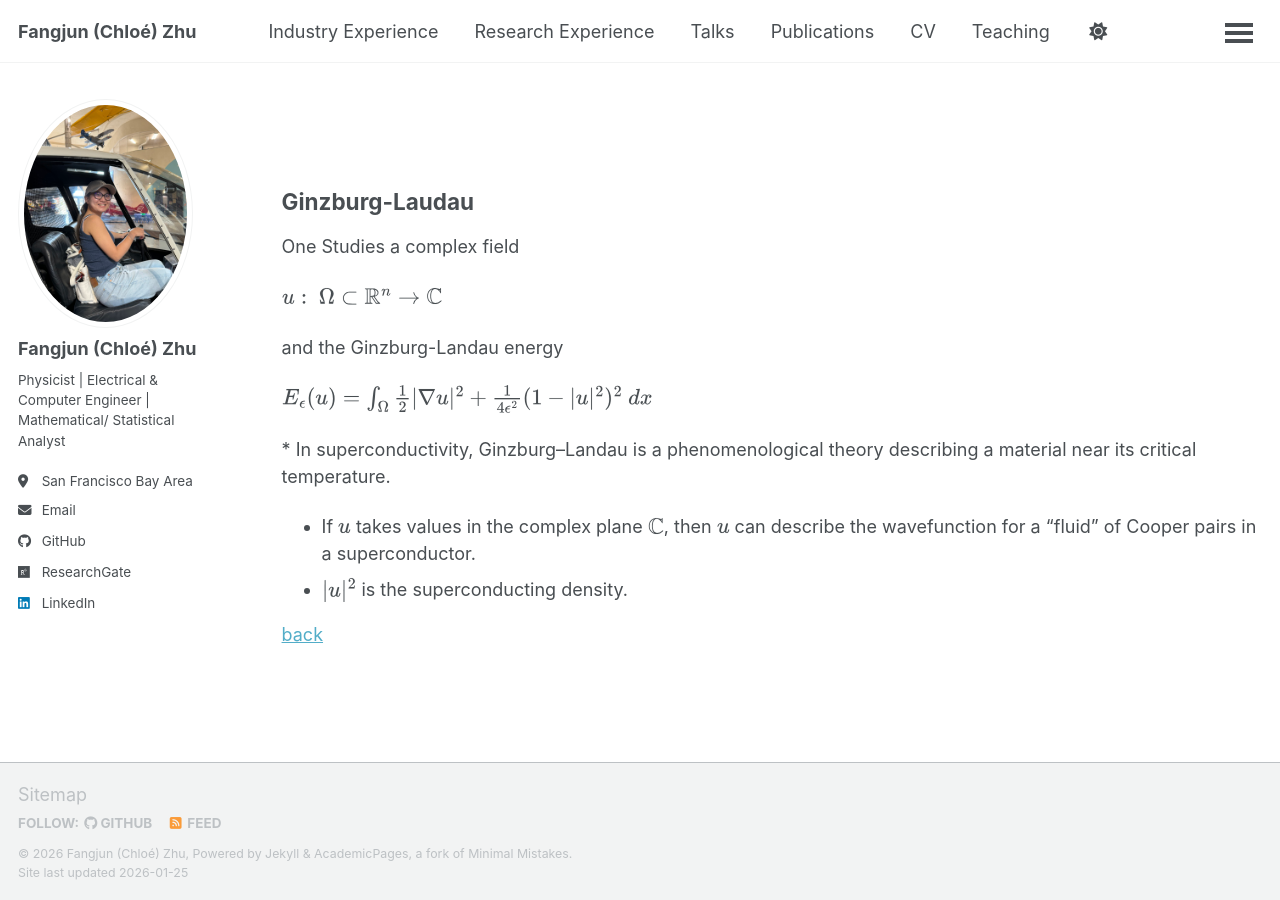
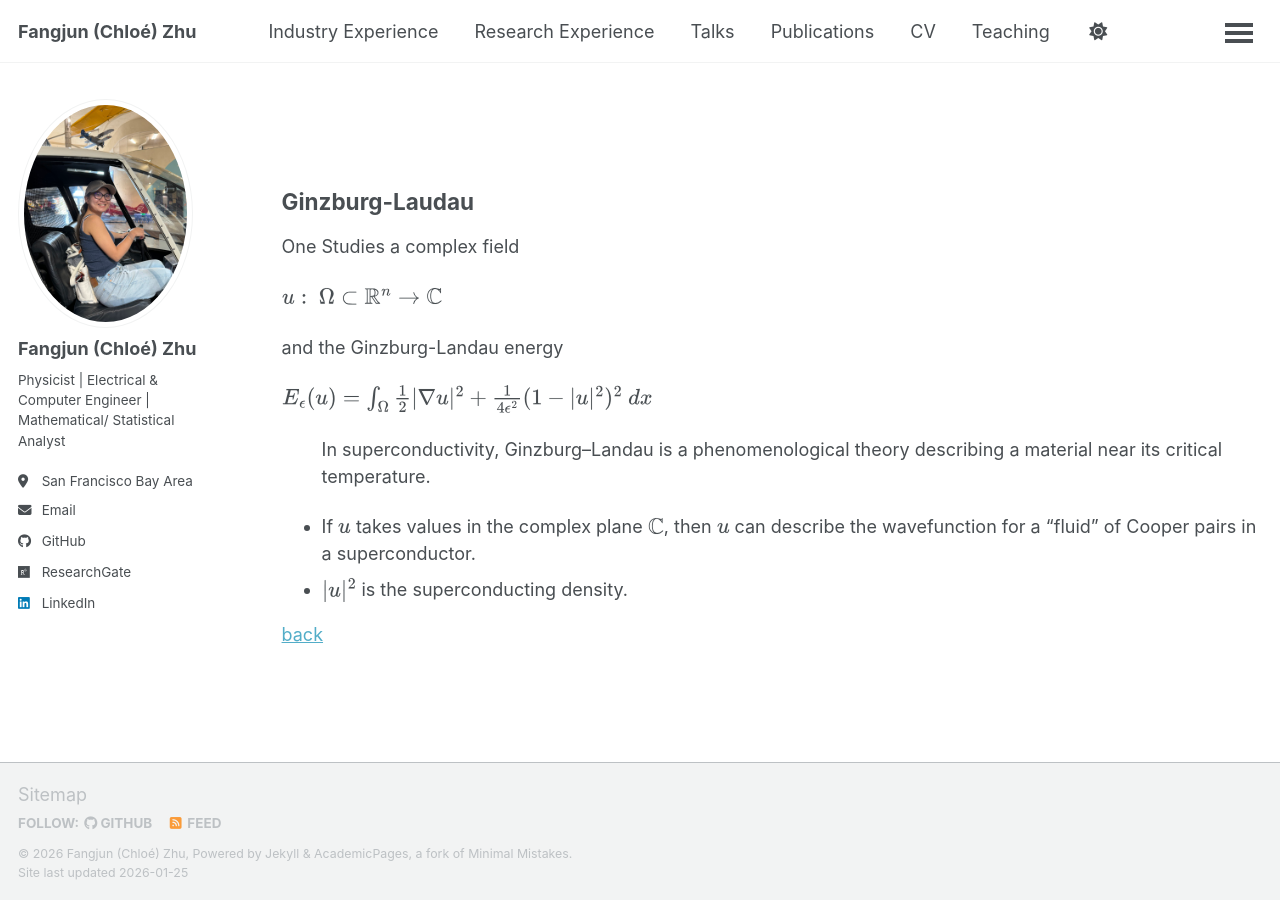
Before and after one commit to ChloeZhu1/ChloeZhu1.github.io, a Jekyll site: the page built from _pages/math.md, in a window 1280 px wide and 900 px high, scrolled down 1117 px. Built offline with Jekyll 4.4.1, drawn with Linux system fonts in a browser that asks for light colours; a script bundle is joined from its source files by our own code; library files that are not in the unit come from our copies.

Commit message:
Update math.md

```diff
--- a/_pages/math.md
+++ b/_pages/math.md
@@ -44,7 +44,9 @@ and the Ginzburg-Landau energy
 
 $E_{\epsilon}(u) = \int_\Omega \frac{1}{2}\|\nabla u\|^2+\frac{1}{4{\epsilon}^2}(1-\|u\|^2)^2\ dx$
 
-<p style="text-align: left;">* In superconductivity, Ginzburg–Landau is a phenomenological theory describing a material near its critical temperature.</p>
+<p style="text-align: left;">
+<ul>In superconductivity, Ginzburg–Landau is a phenomenological theory describing a material near its critical temperature.</ul>
+</p>
 * If $u$ takes values in the complex plane $\mathbb{C}$, then $u$ can describe the wavefunction for a “fluid” of Cooper pairs in a superconductor.
 * $\|u\|^2$ is the superconducting density.
 
```
